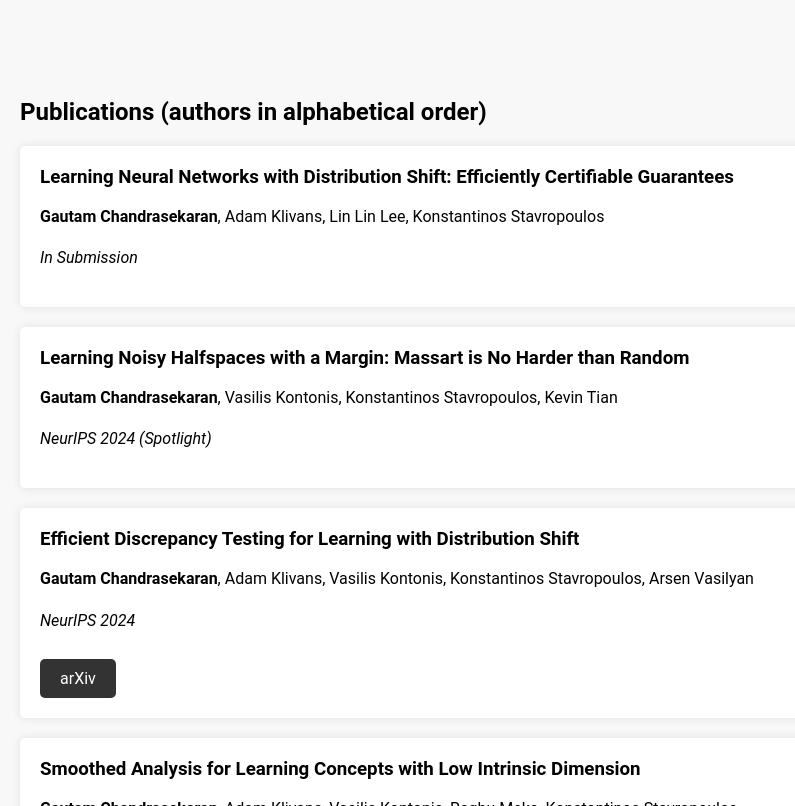
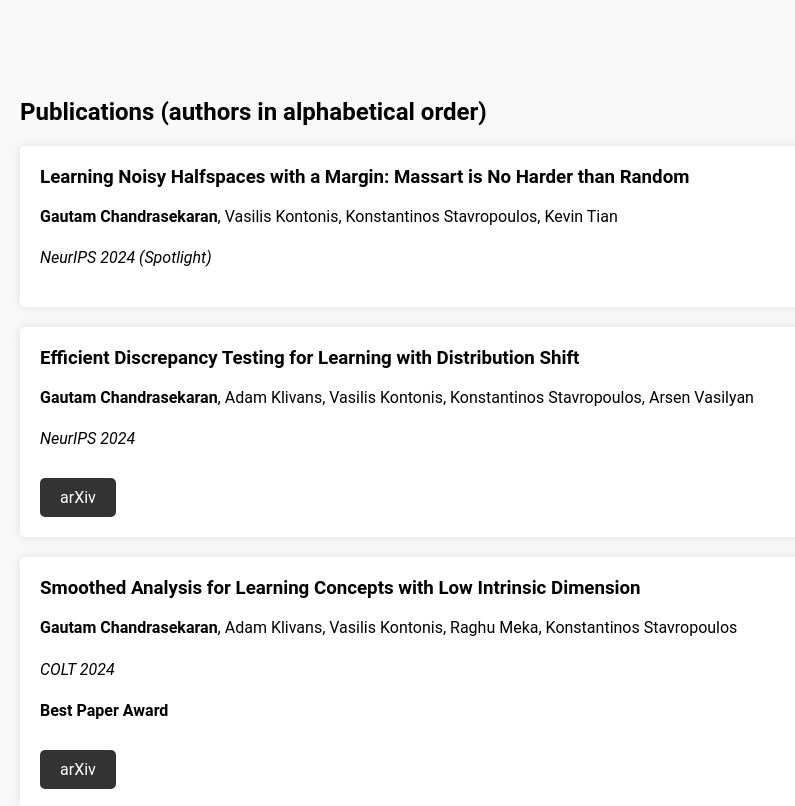
Before and after one commit to gautamc-git/temp-website, a Jekyll site: the page built from index.md, in a window 1280 px wide and 900 px high, scrolled down 360 px, cut to the strip 94-900 px from the top of the window. Shown: the whole strip, without its empty margins (0-795 px from the left). Built offline with Jekyll 4.4.1, drawn with Linux system fonts in a browser that asks for light colours.

Commit message:
Update index.md

```diff
--- a/index.md
+++ b/index.md
@@ -26,12 +26,6 @@ title: "Home"
 <section id="publications">
   <div class="container publications-container">
       <h2>Publications (authors in alphabetical order)</h2>
-        <!-- TDS Neural Networks-->
-     <div class="publication-card">
-      <h3>Learning Neural Networks with Distribution Shift: Efficiently Certifiable Guarantees</h3>
-      <p><b>Gautam Chandrasekaran</b>, Adam Klivans, Lin Lin Lee, Konstantinos Stavropoulos</p>
-      <p><em>In Submission</em></p>
-     </div>
       <!-- MARGIN HALFSPACES-->
      <div class="publication-card">
       <h3>Learning Noisy Halfspaces with a Margin: Massart is No Harder than Random</h3>
```
